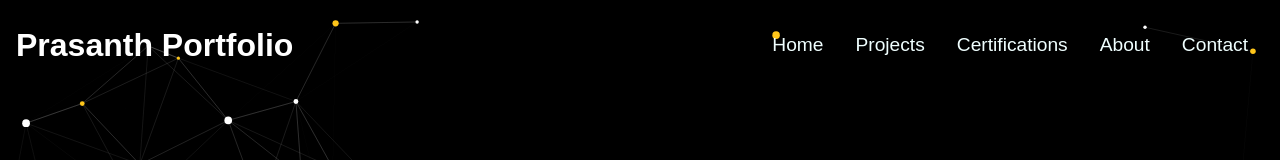
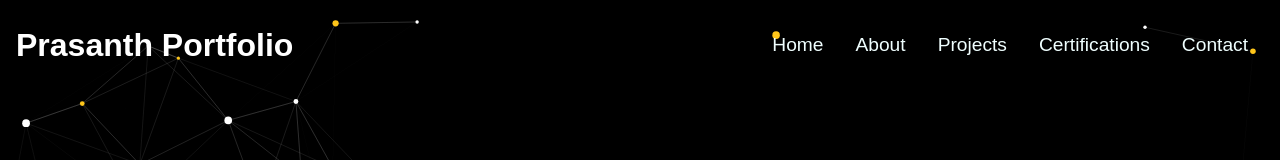
Before and after one commit to prasanthmalla77/Personal-portfolio, a React (Create React App) app: page / in a window 1280 px wide. Shown: the top 160 px of the page. Built offline with nearby package versions, Linux system fonts and the light colour scheme.

Commit message:
contact page

```diff
--- a/src/Components/Navbar.js
+++ b/src/Components/Navbar.js
@@ -28,14 +28,15 @@ const Navbar = () => {
           <Link to="/">Home</Link>
         </li>
         <li>
+          <Link to="/about">About</Link>
+        </li>
+        <li>
           <Link to="/project">Projects</Link>
         </li>
         <li>
           <Link to="/certification"> Certifications</Link>
         </li>
-        <li>
-          <Link to="/about">About</Link>
-        </li>
+
         <li>
           <Link to="/contact">Contact</Link>
         </li>
```
